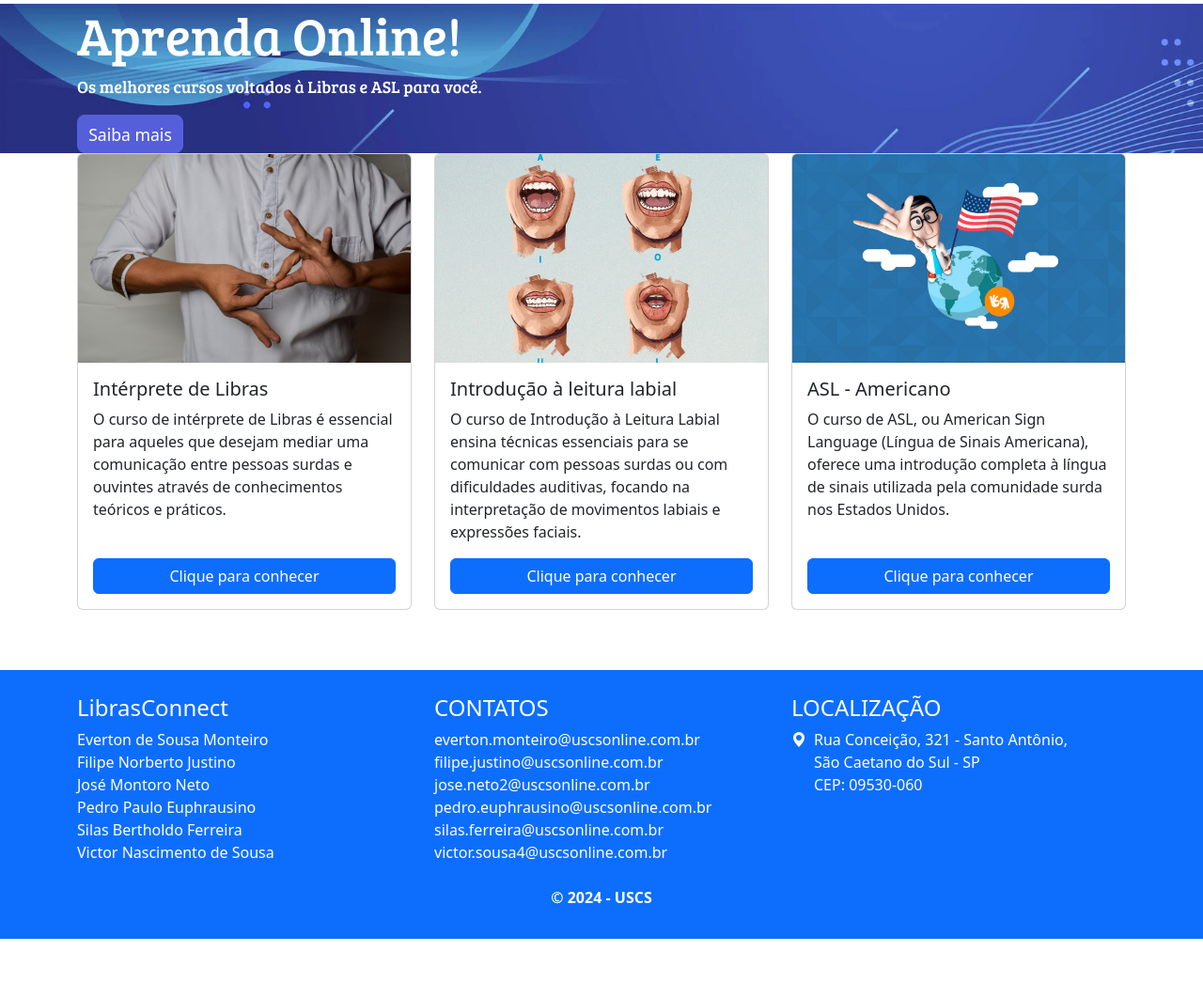
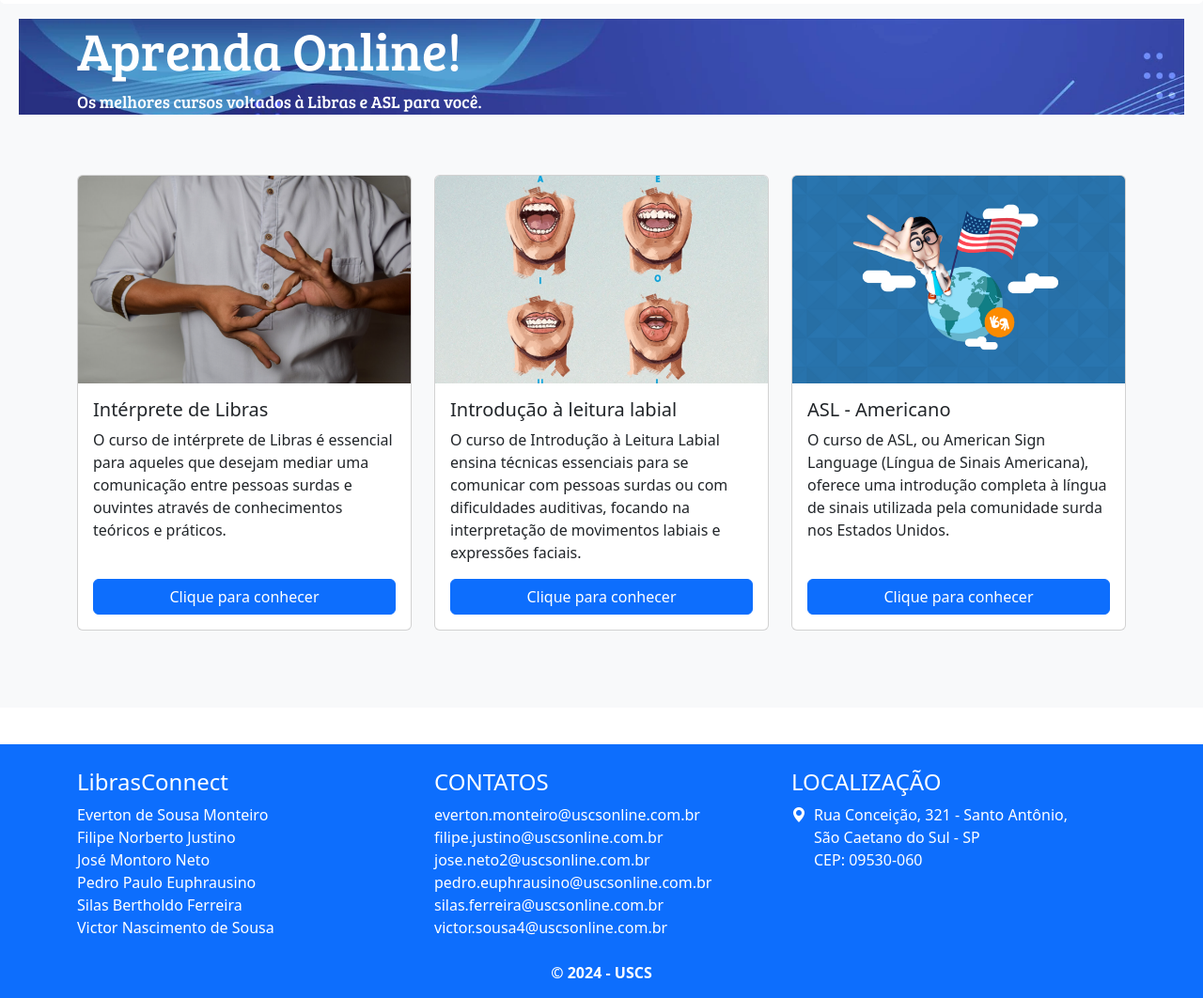
Before and after one commit to SilasPDJ/TCC, a PHP site: page /send-data/html/aprenda in a window 1280 px wide. Shown: the part 66-1128 px from the top of the page at 94% size. Run offline with PHP 8.4, Linux system fonts and the light colour scheme; some libraries are stand-ins or nearby versions.

Commit message:
fix area logada + aprenda

```diff
--- a/frontend/Js/carousel.js
+++ b/frontend/Js/carousel.js
@@ -3,7 +3,7 @@ $(document).ready(function () {
   var items = [
     {
       img: 'img/foto3.jpg',
-      titulo: 'Libras e ASL',
+      titulo: 'Reconhecimento de Gestos',
       descricao: 'O caminho para uma boa comunicação.',
       link: '#sobre'
     },
--- a/frontend/Js/elementsEffect.js
+++ b/frontend/Js/elementsEffect.js
@@ -7,7 +7,7 @@ function elementsEffect(...args) {
         // Definindo os estilos diretamente no JavaScript
         element.style.transition = 'transform 1s ease-in-out';
         element.style.visibility = 'hidden';
-        element.style.transform = 'translateX(-200px)';
+        element.style.transform = 'translateX(-300px)';
 
         const showElement = () => {
           element.style.visibility = 'visible';
@@ -16,7 +16,7 @@ function elementsEffect(...args) {
 
         const hideElement = () => {
           element.style.visibility = 'hidden';
-          element.style.transform = 'translateX(-200px)';
+          element.style.transform = 'translateX(-300px)';
         };
 
         const observer = new IntersectionObserver(entries => {
--- a/frontend/Js/validators/cadastro.js
+++ b/frontend/Js/validators/cadastro.js
@@ -108,7 +108,7 @@ function ValidatePasswords(inputSenha, inputConfirmarSenha, matchDiv) {
     $(matchDiv).removeClass("text-success").addClass("text-danger");
 
     if (senha !== confirmarSenha && confirmarSenha) {
-      feedbackArray.push("A confirmação da senha não corresponde.");
+      feedbackArray.push("As senhas não coincidem.");
     }
     if (senha.length < minLength) {
       feedbackArray.push("Senha deve conter no mínimo 8 caracteres.");
--- a/frontend/css/aprenda.css
+++ b/frontend/css/aprenda.css
@@ -6,7 +6,8 @@ body {
 }
 
 .jumbotron {
-    margin-top: 30px;
+    margin-bottom: 5vh;
+
 }
 
 
--- a/frontend/css/style.css
+++ b/frontend/css/style.css
@@ -22,6 +22,7 @@ header navbar {
     background-color: rgba(219, 219, 219, 0.795);
 
 }
+
 
 img.rounded.float-end {
     max-width: 550px;
--- a/frontend/html/aprenda.php
+++ b/frontend/html/aprenda.php
@@ -4,7 +4,6 @@
 <head>
 
     <title>Aprenda</title>
-    <link rel="stylesheet" type="text/css" href="../css/aprenda.css">
     <?php include_once('utils/head.php') ?>
 
 </head>
@@ -15,62 +14,60 @@
 
 
 
+    <main>
         <!-- BANNER -->
         <div class="jumbotron jumbotron-fluid"
-        style="background-image: url('../img/fundoAprenda.png'); background-size: cover;">
+            style="background-image: url('../../img/fundoAprenda.png'); background-size: cover;">
             <div class="container">
                 <h1 class="display-4 title">Aprenda Online!</h1>
                 <p class="lead subTitle">Os melhores cursos voltados à Libras e ASL para você.</p>
-            <a class="btn btn-primary btn-lg" href="/#secaoAprenda" role="button">Saiba mais</a>
             </div>
         </div>
-
         <!-- CARDS DOS CURSOS -->
-    <div class="container cursos">
+        <div class="container cursos mt-4">
             <div class="row justify-content-center">
-            <div class="col-md-4 d-flex">
+                <div class="col-md-4 d-flex mt-2">
                     <div class="card w-100 h-100">
-                    <img class="card-img-top" src="../img/interprete.jpg" alt="Imagem 1">
+                        <img class="card-img-top" src="../../img/interprete.jpg" alt="Imagem 1">
                         <div class="card-body d-flex flex-column">
                             <h5 class="card-title">Intérprete de Libras</h5>
                             <p class="card-text">
                                 O curso de intérprete de Libras é essencial para aqueles que desejam mediar uma comunicação entre pessoas surdas e ouvintes através de
                                 conhecimentos teóricos e práticos.
                             </p>
-                        <a href="../html/aprenda/VideoInterprete" class="btn btn-primary mt-auto">Clique para conhecer</a>
+                            <a href="/html/aprenda_tutoriais/VideoInterprete" class="btn btn-primary mt-auto">Clique para conhecer</a>
                         </div>
                     </div>
                 </div>
-            <div class="col-md-4 d-flex">
+                <div class="col-md-4 d-flex mt-2">
                     <div class="card w-100 h-100">
-                    <img class="card-img-top" src="../img/labial.png" alt="Imagem 3">
+                        <img class="card-img-top" src="../../img/labial.png" alt="Imagem 3">
                         <div class="card-body d-flex flex-column">
                             <h5 class="card-title">Introdução à leitura labial</h5>
                             <p class="card-text">
                                 O curso de Introdução à Leitura Labial ensina técnicas essenciais para se comunicar com pessoas surdas ou com dificuldades auditivas,
                                 focando na interpretação de movimentos labiais e expressões faciais.
                             </p>
-
-                        <a href="../html/aprenda/leituraLabial" class="btn btn-primary mt-auto">Clique para conhecer</a>
+                            <a href="/html/aprenda_tutoriais/leituraLabial" class="btn btn-primary mt-auto">Clique para conhecer</a>
                         </div>
                     </div>
                 </div>
-            <div class="col-md-4 d-flex">
+                <div class="col-md-4 d-flex mt-2">
                     <div class="card w-100 h-100">
-                    <img class="card-img-top" src="../img/aslAmerica.png" alt="Imagem 2">
+                        <img class="card-img-top" src="../../img/aslAmerica.png" alt="Imagem 2">
                         <div class="card-body d-flex flex-column">
                             <h5 class="card-title">ASL - Americano</h5>
                             <p class="card-text">
                                 O curso de ASL, ou American Sign Language (Língua de Sinais Americana), oferece uma introdução completa à língua de sinais
                                 utilizada pela comunidade surda nos Estados Unidos.
                             </p>
-
-                        <a href="../html/aprenda/ASLAmericano" class="btn btn-primary mt-auto">Clique para conhecer</a>
+                            <a href="/html/aprenda_tutoriais/ASLAmericano" class="btn btn-primary mt-auto">Clique para conhecer</a>
                         </div>
                     </div>
                 </div>
             </div>
         </div>
+    </main>
 
 
     <!-- Rodapé da página -->
--- a/frontend/html/utils/head.php
+++ b/frontend/html/utils/head.php
@@ -17,6 +17,7 @@
 <link rel="stylesheet" type="text/css" href="../../fontawesome/css/all.min.css">
 
 <link rel="stylesheet" type="text/css" href="../../css/style.css">
+<link rel="stylesheet" type="text/css" href="../../css/aprenda.css">
 <link rel="stylesheet" type="text/css" href="../../css/nav.css">
 <link rel="stylesheet" type="text/css" href="../../css/animations.css">
 
--- a/frontend/html/utils/navbar.php
+++ b/frontend/html/utils/navbar.php
@@ -52,26 +52,67 @@ function includeWithVariables($filePath, $variables = array(), $print = true)
                     <a class="nav-item nav-link <?php echo $currentPage == 'traducao' ? 'active' : ''; ?> ml-4" href="/html/traducao">Tradução</a>
                     <a class="nav-item nav-link <?php echo $currentPage == 'aprenda' ? 'active' : ''; ?> ml-4" href="/html/aprenda">Aprenda</a>
                 </div>
-                <div class="">
+
+                <div id="userActions" class="d-flex">
                     <?php if ($isUserLogged): ?>
-                        <div class="nav-item dropdown ml-4">
-                            <a class="nav-link dropdown-toggle" href="#" id="navbarDropdown" role="button" data-toggle="dropdown" aria-haspopup="true" aria-expanded="false">
-                                <!-- <span class="navbar-text mr-3"></span> -->
+                        <!-- Dropdown menu para quando a navbar não estiver colapsada -->
+                        <div class="nav-item dropdown ml-4 d-none d-lg-block">
+                            <a class="nav-link dropdown-toggle" href="#" id="navbarDropdown" role="button" data-bs-toggle="dropdown" aria-haspopup="true" aria-expanded="false">
                                 Bem-vindo de volta, <?php echo $_SESSION['logged_user']['nome']; ?>!
                             </a>
-                            <div class="dropdown-menu" aria-labelledby="navbarDropdown">
-                                <a class="dropdown-item text-center" href="/html/atualizar_cadastro">Gerenciar Perfil</a>
-                            </div>
+                            <ul class="dropdown-menu" aria-labelledby="navbarDropdown">
+                                <li><a class="dropdown-item text-center" href="/html/atualizar_cadastro">Gerenciar Perfil</a></li>
+                                <li><a class="dropdown-item text-center" href="/php/sair">Sair</a></li>
+                            </ul>
                         </div>
-                        <a href="/php/sair" class="btn btn-outline-danger my-2 my-sm-0">Sair</a>
-                    <?php else: ?>
+
+                        <!-- Opções de "Gerenciar Perfil" e "Sair" para o modo colapsado -->
+                        <div class="d-flex d-lg-none">
+                            <a href="/html/atualizar_cadastro" class="btn btn-outline-secondary my-2 my-sm-0 ml-2">Gerenciar Perfil</a>
+                            <a href="/php/sair" class="btn btn-outline-danger my-2 my-sm-0 ml-2">Sair</a>
+                        </div>
                     <?php endif; ?>
                 </div>
             </div>
-            <div class="mt-2 d-flex ms-auto gap-2">
-                <a href="/html/login" class="btn btn-outline-secondary my-2 my-sm-0 ml-2">Login</a>
-                <a href="/html/cadastro" class="btn btn-outline-primary my-2 my-sm-0 ml-2">Cadastre-se</a>
-            </div>
+
+            <?php if (!$isUserLogged): ?>
+                <div class="mt-2 d-flex ms-auto gap-2">
+                    <a href="/html/login" class="btn btn-outline-secondary my-2 my-sm-0 ml-2">Login</a>
+                    <a href="/html/cadastro" class="btn btn-outline-primary my-2 my-sm-0 ml-2">Cadastre-se</a>
+                </div>
+            <?php endif; ?>
         </div>
     </nav>
 </header>
+
+<script>
+    document.addEventListener('DOMContentLoaded', function() {
+        const navbarToggler = document.querySelector('.navbar-toggler');
+        const navbarCollapse = document.getElementById('navbarToggler');
+        const userActions = document.getElementById('userActions');
+        const dropdownMenu = document.querySelector('.dropdown-menu');
+        const logoutButtonCollapsed = document.getElementById('logoutButtonCollapsed');
+        const profileButtonCollapsed = document.getElementById('profileButtonCollapsed');
+
+        function updateNavbar() {
+            if (navbarCollapse.classList.contains('show')) {
+                dropdownMenu.classList.add('d-none');
+                logoutButtonCollapsed.style.display = 'block';
+                profileButtonCollapsed.style.display = 'block';
+            } else {
+                dropdownMenu.classList.remove('d-none');
+                logoutButtonCollapsed.style.display = 'none';
+                profileButtonCollapsed.style.display = 'none';
+            }
+        }
+
+        updateNavbar();
+
+        navbarToggler.addEventListener('click', function() {
+            setTimeout(updateNavbar, 300);
+        });
+
+        navbarCollapse.addEventListener('shown.bs.collapse', updateNavbar);
+        navbarCollapse.addEventListener('hidden.bs.collapse', updateNavbar);
+    });
+</script>
```
Also changed, not shown: frontend/index.php (+6 -5 lines), frontend/html/aprenda_tutoriais/ASLAmericano.php (renamed from frontend/html/aprenda/ASLAmericano.php), frontend/html/aprenda_tutoriais/VideoInterprete.php (renamed from frontend/html/aprenda/VideoInterprete.php), frontend/html/aprenda_tutoriais/leituraLabial.php (renamed from frontend/html/aprenda/leituraLabial.php), frontend/html/aprenda_tutoriais/modal/modal.php (renamed from frontend/html/aprenda/modal/modal.php). Lines whose indentation alone changed are shown as unchanged.
